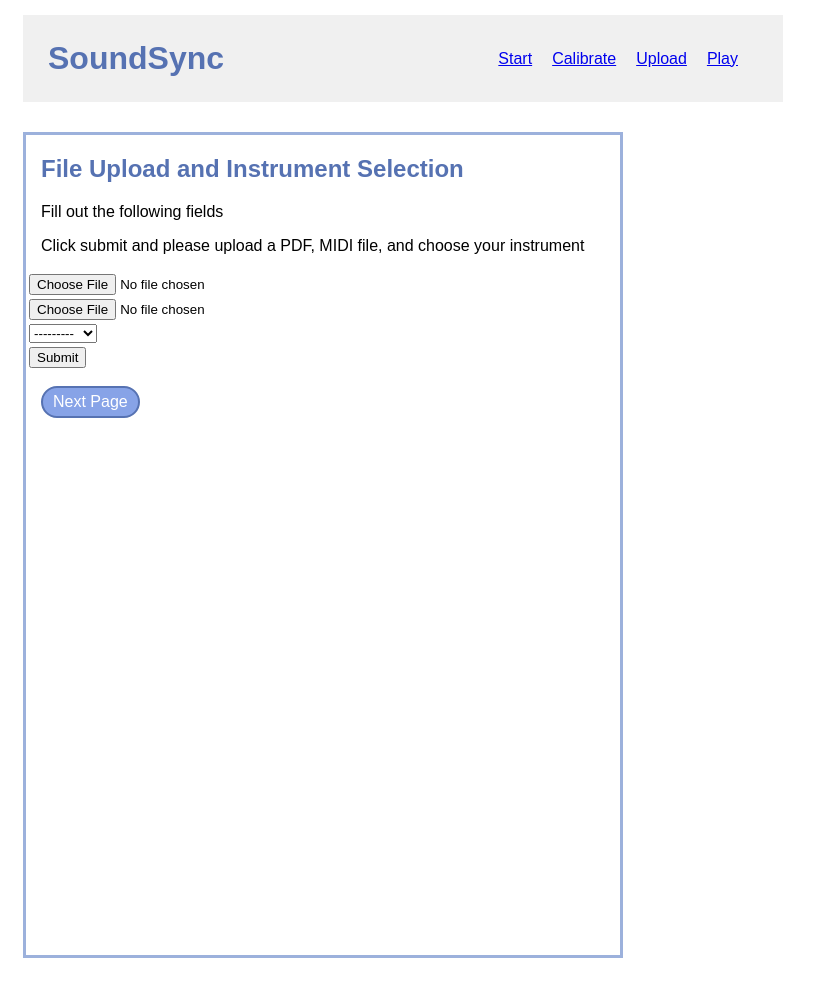
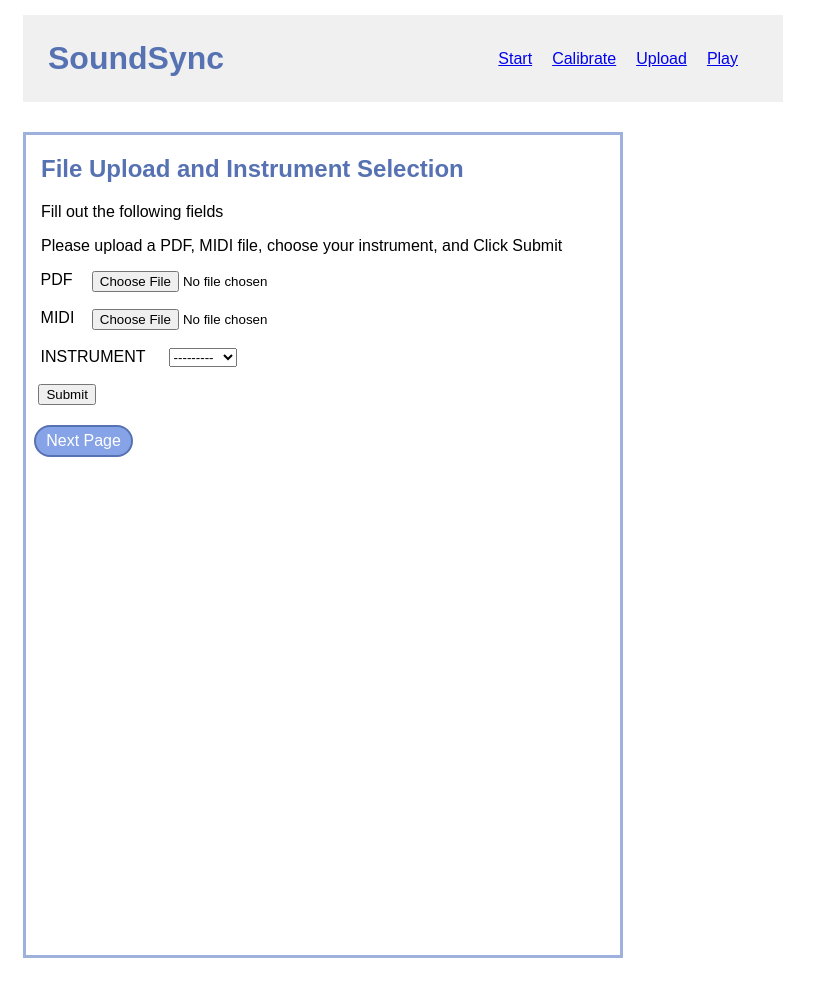
Before and after one commit to sanjana-shriram/SoundSync_Frontend, a Django app: page /app/upload-pdf in a window 1280 px wide. Shown: the whole page, without its empty margins (0-823 px from the left). Run offline with Django 4.2, Linux system fonts and the light colour scheme.

Commit message:
fixed some upload page formatting

```diff
--- a/app/static/css/base.css
+++ b/app/static/css/base.css
@@ -109,6 +109,38 @@
     margin-left: 15px;
 }
 
+#pdf_box {
+  position: absolute; left: 6vw; top: 20vw;
+}
+
+#pdf_text {
+  position: absolute; left: 2vw; top: 20vw;
+}
+
+#midi_box {
+  position: absolute; left: 6vw; top: 23vw;
+}
+
+#midi_text {
+  position: absolute; left: 2vw; top: 23vw;
+}
+#instrument_box {
+  position: absolute; left: 12vw; top: 26vw;
+}
+
+#instrument_text {
+  position: absolute; left: 2vw; top: 26vw;
+}
+
+#submit-button {
+  position: absolute; left: 3vw; top: 30vw;
+}
+
+#buttoner {
+  position: absolute; left: 1.5vw; top: 32vw;
+
+}
+
 
 /*
 page 1
--- a/app/templates/app/base.html
+++ b/app/templates/app/base.html
@@ -14,7 +14,7 @@
         <div class="navbar-links">
           <a href="{% url 'consent' %}">Start </a>
           <a href="{% url 'calibrate' %}">Calibrate </a>
-          <a href="{% url 'upload' %}">Upload </a>
+          <a href="{% url 'upload-pdf' %}">Upload </a>
           <a href="{% url 'play' %}">Play </a>
         </div>
       </div>
--- a/app/templates/app/upload.html
+++ b/app/templates/app/upload.html
@@ -24,14 +24,25 @@
       <div>
         Fill out the following fields
         <p>
-          Click submit and please upload a PDF, MIDI file, and choose your
-          instrument
+          Please upload a PDF, MIDI file, choose your
+          instrument, and Click Submit
         </p>
       </div>
       <table>
         {% for field in uploadForm.visible_fields %}
         <tr>
-          <td>{{field}}</td>
+
+          <td>
+            <div id="{{field.name}}_box"> {{field}} </div>
+            <div id="{{field.name}}_text"> {{field.name | upper}} </div>
+
+
+          </td>
+
+
+
+          <td> </td>
+
           <td class="error">
             {% for error in field.errors %} {{error}} {% endfor %}
           </td>
@@ -46,7 +57,7 @@
 
 
 
-    <div>
+    <div id="buttoner">
       <a class="button" href="{% url 'play' %}">Next Page</a>
     </div>
   </div>
```
Also changed, not shown: app/static/page1.jpg, app/static/page2.jpg, app/static/page3.jpg, db.sqlite3.
